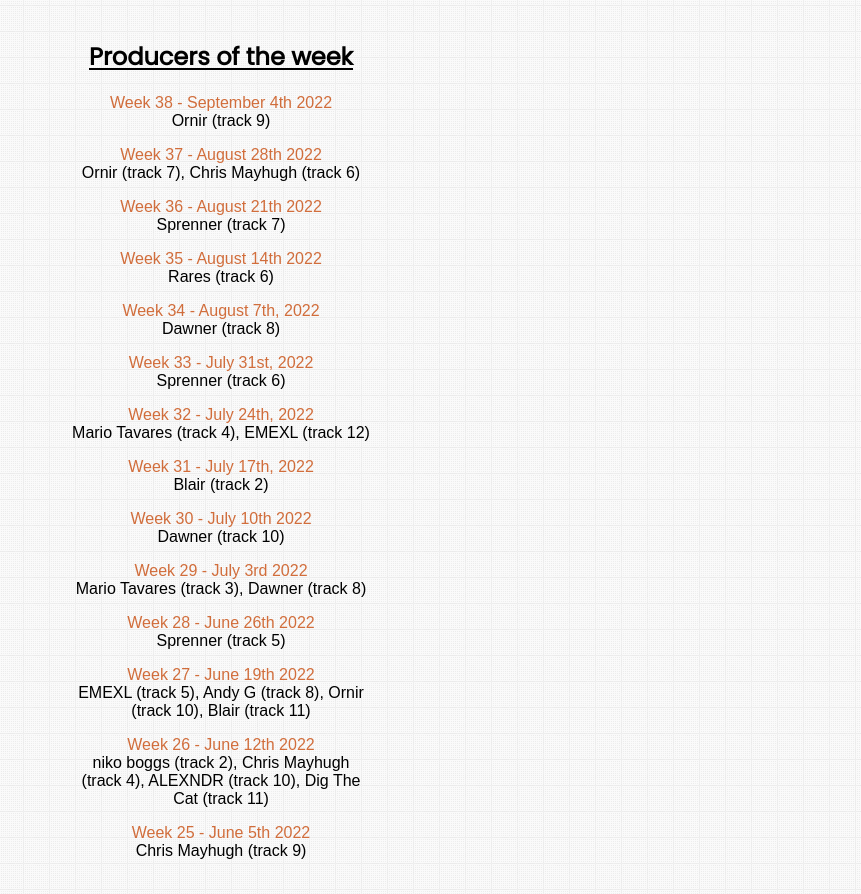
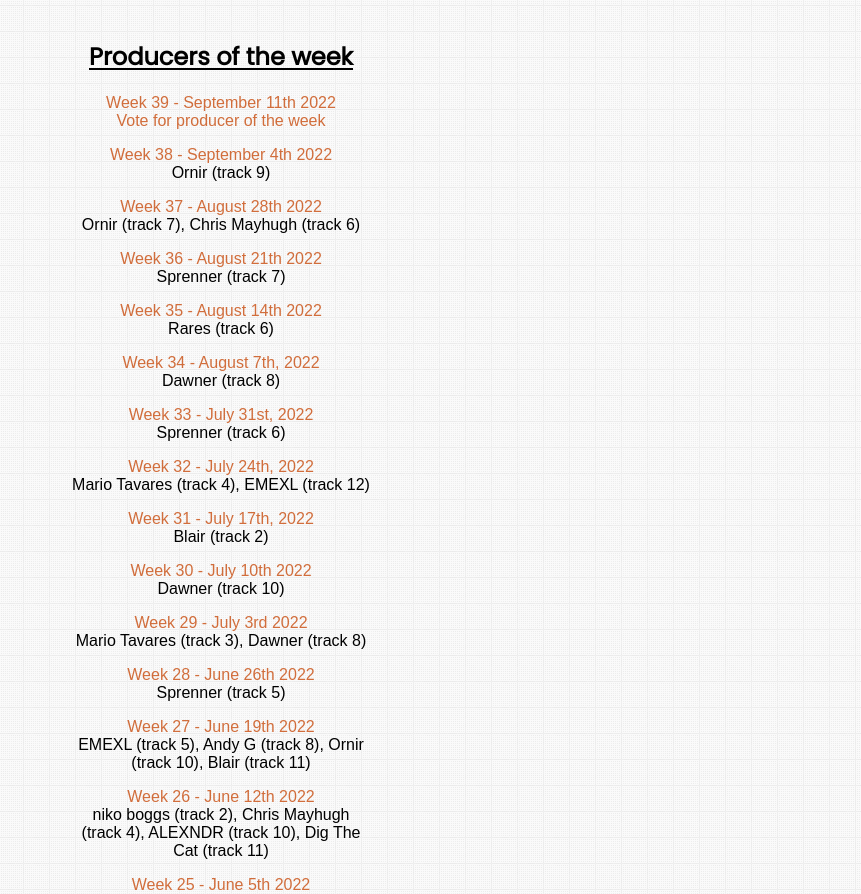
Before and after one commit to Zaokret/embre, a plain HTML site: page index.html in a window 1280 px wide. Shown: the part 853-1747 px from the top of the page, without its empty margins (419-1280 px from the left). Drawn offline with Linux system fonts and the light colour scheme.

Commit message:
39 week in progress

```diff
--- a/index.html
+++ b/index.html
@@ -79,6 +79,9 @@
     <h2>Producers of the week</h1>
     <ul>
         <li>
+            <p><a href="https://on.soundcloud.com/d2uGM" target="_blank" rel="noopener noreferrer">Week 39 - September 11th 2022</a><br><a href="https://forms.gle/k9g5ZtyN4QYWPTR56" target="_blank" rel="noopener noreferrer">Vote for producer of the week</a></p>
+        </li>
+        <li>
             <p><a href="https://on.soundcloud.com/tQdK" target="_blank" rel="noopener noreferrer">Week 38 - September 4th 2022</a><br>Ornir (track 9)</p>
         </li>
         <li>
```
